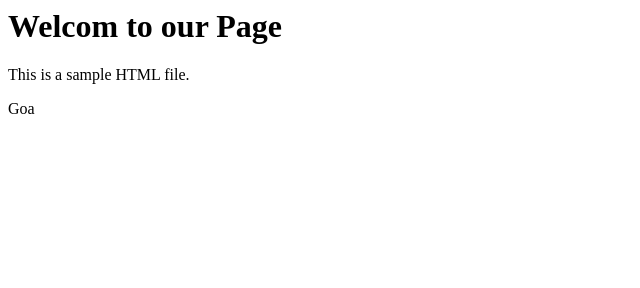
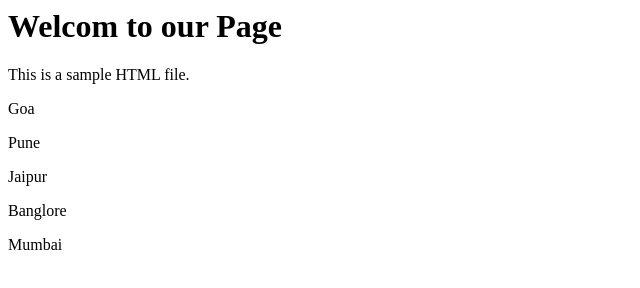
Before and after one commit to yashh972/Learning-Github, a plain HTML site: page index.html in a window 1280 px wide. Shown: the whole page, without its empty margins (0-640 px from the left). Drawn offline with Linux system fonts and the light colour scheme.

Commit message:
resolved

```diff
--- a/index.html
+++ b/index.html
@@ -1,3 +1,7 @@
 <h1>Welcom to our Page</h1>
 <p>This is a sample HTML file.</p>
 <p>Goa</p>
+<p>Pune</p>
+<p>Jaipur</p>
+<p>Banglore</p>
+<p>Mumbai</p>
```
